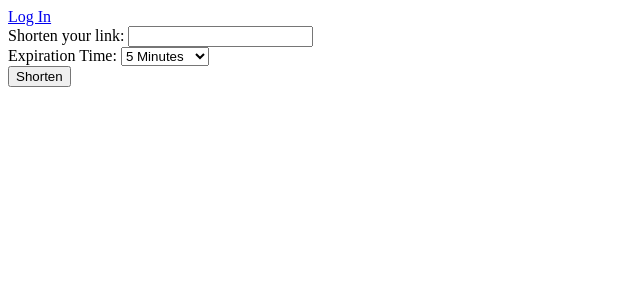
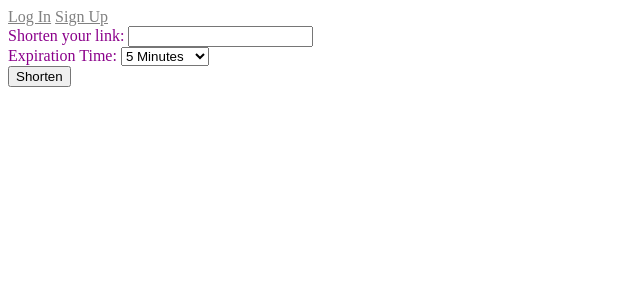
Before and after one commit to Boborikin/Flask-Shortener, a Flask app: page / in a window 1280 px wide. Shown: the top 300 px of the page, without its empty margins (0-640 px from the left). Run offline with Flask 2, Linux system fonts and the light colour scheme; some libraries are stand-ins or nearby versions.

Commit message:
add index.css.

```diff
--- a/app.py
+++ b/app.py
@@ -4,7 +4,7 @@ from flask_bootstrap import Bootstrap
 from flask_sqlalchemy import SQLAlchemy
 from flask_wtf import FlaskForm
 from wtforms import StringField, SubmitField, SelectField, PasswordField, BooleanField
-from wtforms.validators import DataRequired, Regexp, Email, Length, EqualTo, InputRequired
+from wtforms.validators import DataRequired, Regexp, Email, Length, EqualTo
 import os
 import random
 import datetime
@@ -44,8 +44,10 @@ class LoginForm(FlaskForm):
 class SignupForm(FlaskForm):
     email = StringField('Email:', validators=[DataRequired(), Length(1, 64), Email()], render_kw={"placeholder": "email"})
     username = StringField('Username', validators=[DataRequired(), Length(1, 64)], render_kw={"placeholder": 'username'})
-    password = PasswordField('Password', validators=[DataRequired(), EqualTo('password_confirm', message="Passwords must match")])
-    password_confirm = PasswordField('Confirm password', validators=[DataRequired()])
+    password = PasswordField('Password', validators=[DataRequired(), EqualTo('password_confirm',
+            message=("Passwords must match"))], render_kw={"placeholder": 'password'})
+    password_confirm = PasswordField('Confirm password', validators=[DataRequired()],
+                                     render_kw={"placeholder": 'confirm password'})
     submit = SubmitField('Register')
 
 
@@ -159,8 +161,7 @@ def login():
 def register():
     form = SignupForm()
     if form.validate_on_submit():
-        user = User(email=form.email.data, username=form.username.data, password=form.password.data)
-        db.session.add(user)
+        db.session.add(email=form.email.data, username=form.username.data, password=form.password.data)
         db.session.commit()
         db.session.close()
         flash('You can now login.')
--- /dev/null
+++ b/static/index.css
@@ -0,0 +1,7 @@
+a {
+    color: gray;
+}
+
+.control-label {
+    color: darkmagenta;
+}
--- a/templates/index.html
+++ b/templates/index.html
@@ -1,12 +1,16 @@
 <!DOCTYPE html>
 <html lang="en">
 {% import "bootstrap/wtf.html" as wtf %}
-<title>{% block title %}Shortener{% endblock %}</title>
+<link rel="stylesheet" type="text/css" href='/static/index.css'>
+<title>
+    {% block title %}Shortener{% endblock %}
+</title>
 {% block page_content %}
     {% if current_user.is_authenticated %}
     Hi {{ current_user.username }}!
     {% endif %}
     <a href="/login">Log In</a>
+    <a href="/register">Sign Up</a>
 <div class="page-header">
     <a href="{{ link }}">{{ link }}</a>
 </div>
```
